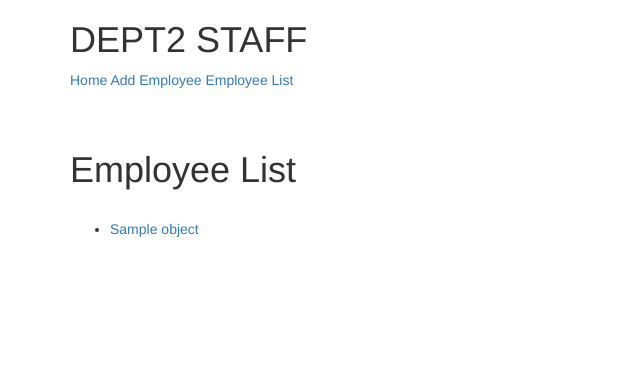
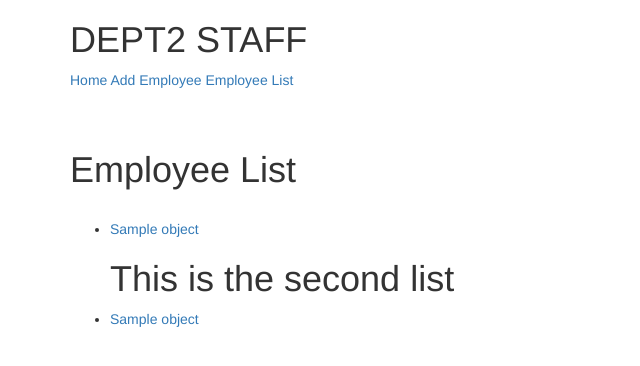
Before and after one commit to vincelenx184/dept2, a Django app: template staff/templates/staff/staffprofile_list.html in a window 1280 px wide. Shown: the top 366 px of the page, without its empty margins (0-640 px from the left). Run offline with Django 3.2, Linux system fonts and the light colour scheme; the template is opened without the code that fills it: most values are stand-ins (such as "Sample title", 1, 10 or a date in 2020); parts of the project's set-up code (start-up, migrations or seed data) failed here and were passed over; some libraries are stand-ins or nearby versions.

Commit message:
Slug and urls trydjango review

```diff
--- a/staff/templates/staff/staffprofile_list.html
+++ b/staff/templates/staff/staffprofile_list.html
@@ -11,7 +11,13 @@
 
     {% endfor %}
 
+    <h1>This is the second list</h1>
 
+    {% for obj in object_list %}
+
+        <li><a href="/staff/practice/{{ obj.id }}/">{{ obj }}</a></li>
+
+    {% endfor %}
 </ul>
 
 {% endblock %}
--- a/staff/urls.py
+++ b/staff/urls.py
@@ -13,6 +13,6 @@ urlpatterns = [
 
     # practice urls and slug round 2 from cfe
 
-    url(r'^practice/(?P<rest_id>\w+)/$', PractDetailView.as_view()),
+    url(r'^practice/(?P<pract_id>[\w-]+)/$', PractDetailView.as_view()),
 
 ]
--- a/staff/views.py
+++ b/staff/views.py
@@ -113,7 +113,7 @@ class StaffDeleteView(DeleteView):
 #
 #
 
-
+#
 class PractDetailView(DetailView):
     queryset = StaffProfile.objects.all()
 
```
